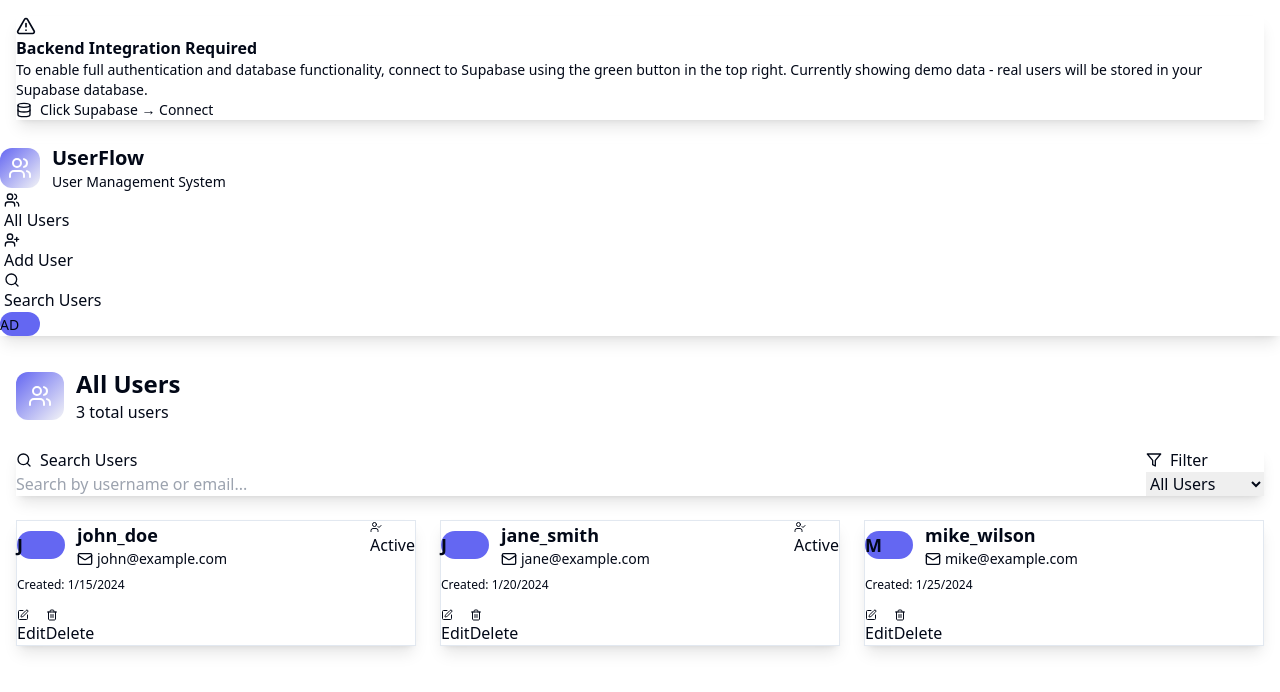
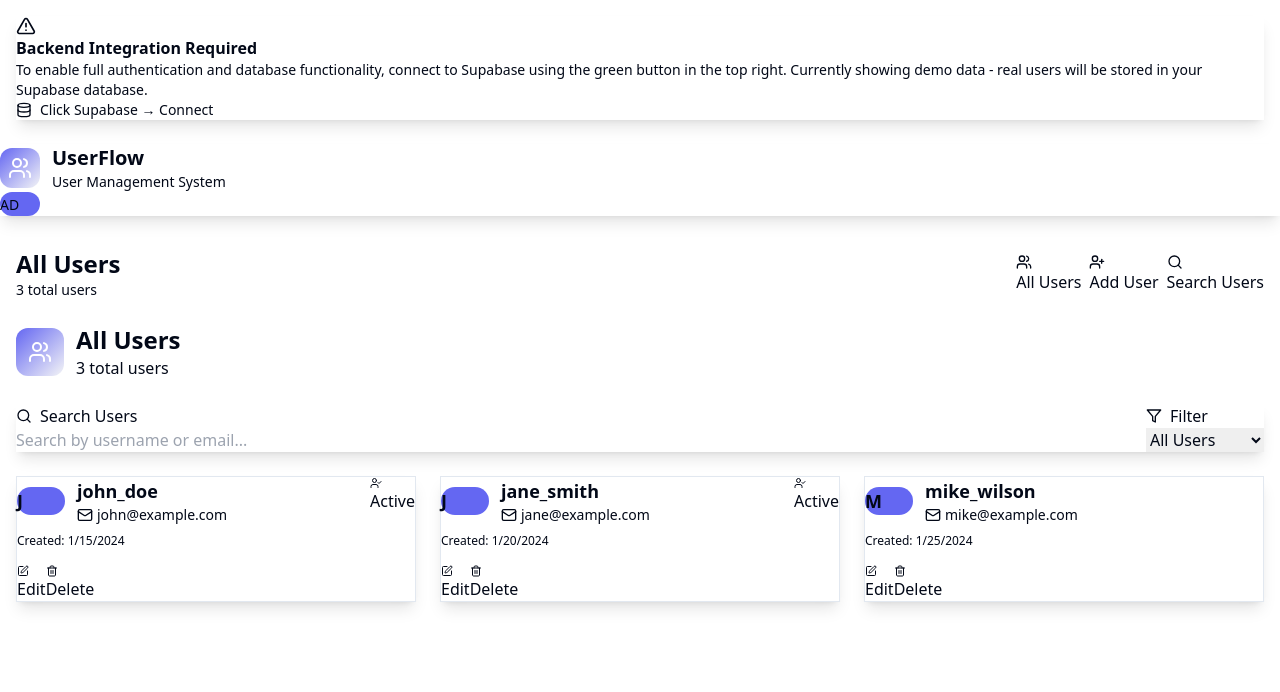
Before and after one commit to BeautyButterfl/daisy-users-hub, a React (Vite) app: page / in a window 1280 px wide. Both pictures are taken after typing "name@example.com", "Sample123" into the empty fields and a click on the button "Sign In". Shown: the top 692 px of the page. Built offline with nearby package versions, Linux system fonts and the light colour scheme.

Commit message:
Refactor header layout

```diff
--- a/src/components/layout/DashboardLayout.tsx
+++ b/src/components/layout/DashboardLayout.tsx
@@ -9,41 +9,11 @@ interface DashboardLayoutProps {
 }
 
 const DashboardLayout = ({ children, currentView, onViewChange }: DashboardLayoutProps) => {
-  const menuItems = [
-    { id: 'users', label: 'All Users', icon: Users },
-    { id: 'add-user', label: 'Add User', icon: UserPlus },
-    { id: 'search', label: 'Search Users', icon: Search },
-  ];
-
   return (
     <div className="min-h-screen bg-base-200">
       {/* Navigation */}
       <div className="navbar bg-base-100 shadow-lg">
         <div className="navbar-start">
-          <Dropdown
-            trigger={
-              <div className="btn btn-ghost lg:hidden">
-                <Menu className="h-5 w-5" />
-              </div>
-            }
-            className="lg:hidden"
-          >
-            <ul className="menu menu-sm p-2">
-              {menuItems.map((item) => (
-                <li key={item.id}>
-                  <button
-                    onClick={() => onViewChange(item.id)}
-                    className={`flex items-center gap-2 w-full text-left ${
-                      currentView === item.id ? 'active bg-primary text-primary-content' : ''
-                    }`}
-                  >
-                    <item.icon className="h-4 w-4" />
-                    {item.label}
-                  </button>
-                </li>
-              ))}
-            </ul>
-          </Dropdown>
           <div className="flex items-center gap-3">
             <div className="w-10 h-10 bg-gradient-to-br from-primary to-secondary rounded-lg flex items-center justify-center">
               <Users className="h-6 w-6 text-white" />
@@ -53,24 +23,6 @@ const DashboardLayout = ({ children, currentView, onViewChange }: DashboardLayou
               <p className="text-sm text-neutral/60">User Management System</p>
             </div>
           </div>
-        </div>
-
-        <div className="navbar-center hidden lg:flex">
-          <ul className="menu menu-horizontal px-1 gap-2">
-            {menuItems.map((item) => (
-              <li key={item.id}>
-                <button
-                  onClick={() => onViewChange(item.id)}
-                  className={`btn btn-ghost gap-2 ${
-                    currentView === item.id ? 'btn-primary' : ''
-                  }`}
-                >
-                  <item.icon className="h-4 w-4" />
-                  {item.label}
-                </button>
-              </li>
-            ))}
-          </ul>
         </div>
 
         <div className="navbar-end">
@@ -111,6 +63,44 @@ const DashboardLayout = ({ children, currentView, onViewChange }: DashboardLayou
 
       {/* Main Content */}
       <main className="container mx-auto px-4 py-8">
+        {/* Page Header with Navigation */}
+        <div className="flex flex-col sm:flex-row sm:items-center sm:justify-between gap-4 mb-6">
+          <div>
+            <h2 className="text-2xl font-bold text-neutral">All Users</h2>
+            <p className="text-sm text-neutral/60">3 total users</p>
+          </div>
+
+          <div className="flex flex-wrap gap-2">
+            <button
+              onClick={() => onViewChange('users')}
+              className={`btn btn-sm gap-2 ${
+                currentView === 'users' ? 'btn-primary' : 'btn-outline'
+              }`}
+            >
+              <Users className="h-4 w-4" />
+              All Users
+            </button>
+            <button
+              onClick={() => onViewChange('add-user')}
+              className={`btn btn-sm gap-2 ${
+                currentView === 'add-user' ? 'btn-primary' : 'btn-outline'
+              }`}
+            >
+              <UserPlus className="h-4 w-4" />
+              Add User
+            </button>
+            <button
+              onClick={() => onViewChange('search')}
+              className={`btn btn-sm gap-2 ${
+                currentView === 'search' ? 'btn-primary' : 'btn-outline'
+              }`}
+            >
+              <Search className="h-4 w-4" />
+              Search Users
+            </button>
+          </div>
+        </div>
+
         {children}
       </main>
     </div>
```
